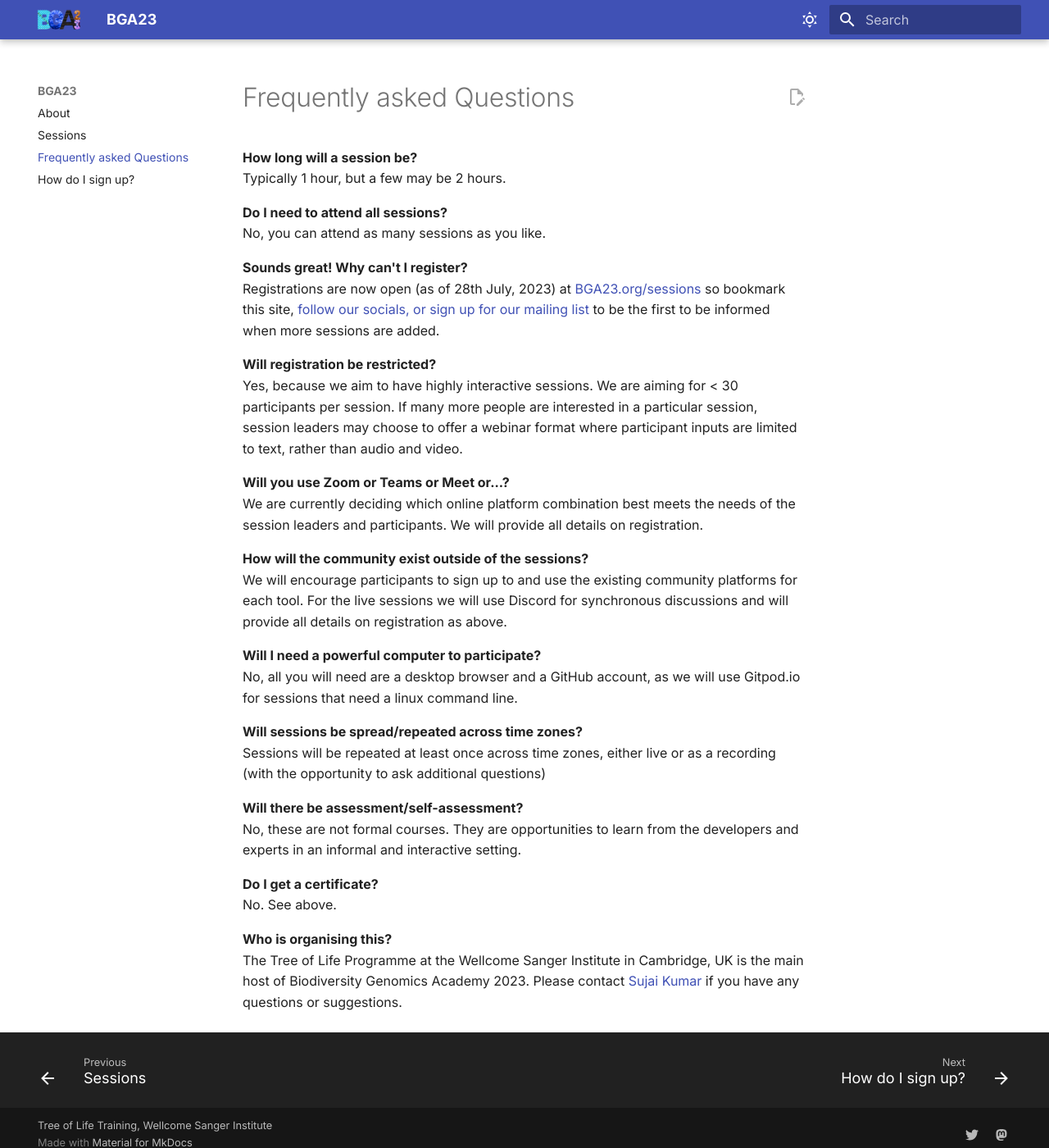
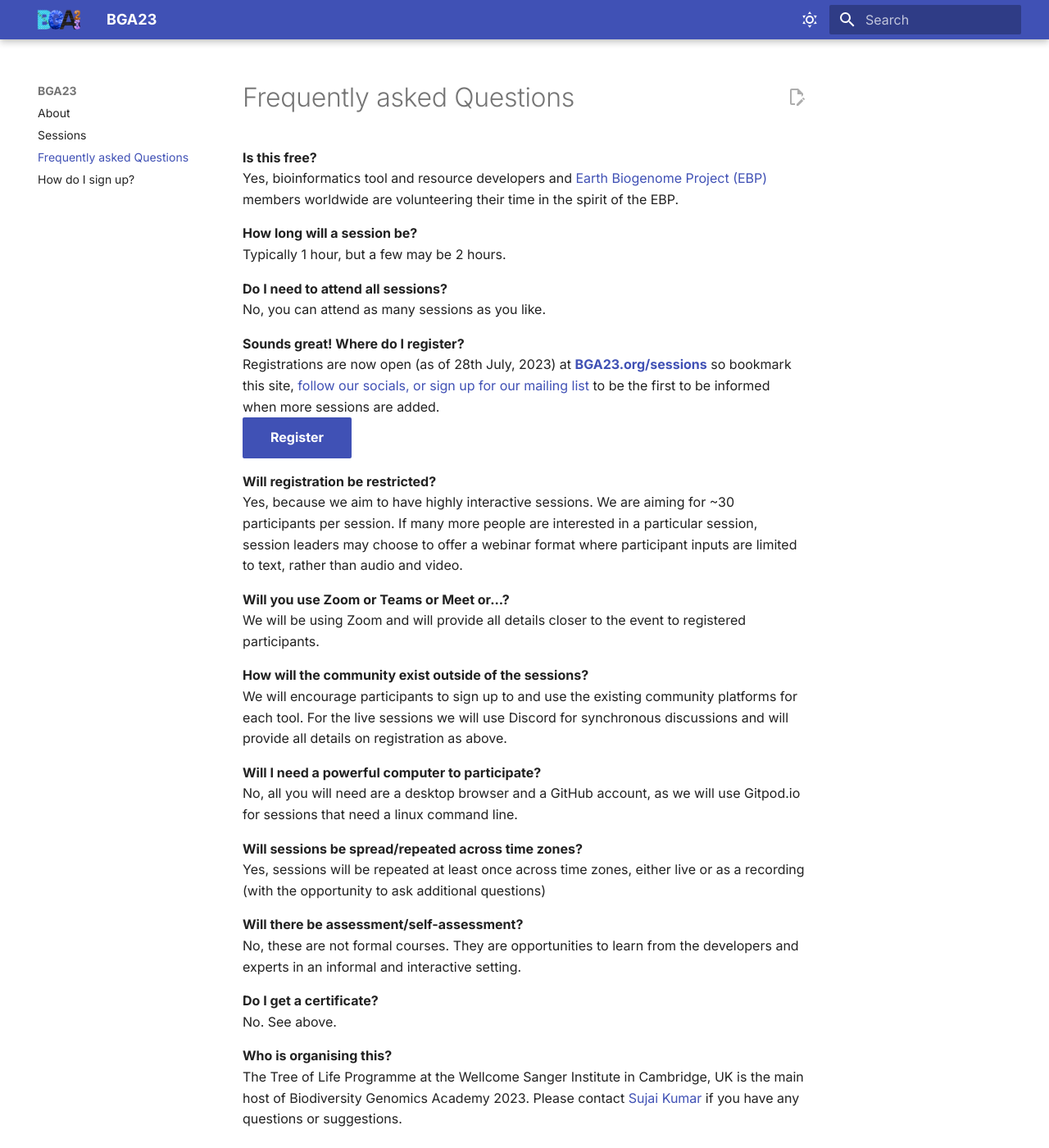
Before and after one commit to tol-training/tol-training.github.io, an MkDocs documentation site: the page built from docs/faq.md, in a window 1280 px wide and 1400 px high. Shown: the whole window at 82% size. Built offline with MkDocs 1.6.1 and Material for MkDocs 9.7.7, drawn with Linux system fonts in a browser that asks for light colours.

Commit message:
update faq

```diff
--- a/docs/faq.md
+++ b/docs/faq.md
@@ -2,6 +2,8 @@
 title: Frequently asked Questions
 description: Frequently Asked Questions
 ---
+**Is this free?**
+Yes, bioinformatics tool and resource developers and [Earth Biogenome Project (EBP)](https://earthbiogenome.org) members worldwide are volunteering their time in the spirit of the EBP.
 
 **How long will a session be?**
 Typically 1 hour, but a few may be 2 hours.
@@ -9,14 +11,15 @@ Typically 1 hour, but a few may be 2 hours.
 **Do I need to attend all sessions?**
 No, you can attend as many sessions as you like.
 
-**Sounds great! Why can't I register?**
-Registrations are now open (as of 28th July, 2023) at [BGA23.org/sessions](sessions.md) so bookmark this site, [follow our socials, or sign up for our mailing list](signup.md) to be the first to be informed when more sessions are added.
+**Sounds great! Where do I register?**
+Registrations are now open (as of 28th July, 2023) at **[BGA23.org/sessions](sessions.md)** so bookmark this site, [follow our socials, or sign up for our mailing list](signup.md) to be the first to be informed when more sessions are added.
+[Register](sessions.md){ .md-button .md-button--primary }
 
 **Will registration be restricted?**
-Yes, because we aim to have highly interactive sessions. We are aiming for < 30 participants per session. If many more people are interested in a particular session, session leaders may choose to offer a webinar format where participant inputs are limited to text, rather than audio and video.
+Yes, because we aim to have highly interactive sessions. We are aiming for ~30 participants per session. If many more people are interested in a particular session, session leaders may choose to offer a webinar format where participant inputs are limited to text, rather than audio and video.
 
 **Will you use Zoom or Teams or Meet or...?**
-We are currently deciding which online platform combination best meets the needs of the session leaders and participants. We will provide all details on registration.
+We will be using Zoom and will provide all details closer to the event to registered participants.
 
 **How will the community exist outside of the sessions?**
 We will encourage participants to sign up to and use the existing community platforms for each tool. For the live sessions we will use Discord for synchronous discussions and will provide all details on registration as above.
@@ -25,7 +28,7 @@ We will encourage participants to sign up to and use the existing community plat
 No, all you will need are a desktop browser and a GitHub account, as we will use Gitpod.io for sessions that need a linux command line.
 
 **Will sessions be spread/repeated across time zones?**
-Sessions will be repeated at least once across time zones, either live or as a recording (with the opportunity to ask additional questions)
+Yes, sessions will be repeated at least once across time zones, either live or as a recording (with the opportunity to ask additional questions)
 
 **Will there be assessment/self-assessment?**
 No, these are not formal courses. They are opportunities to learn from the developers and experts in an informal and interactive setting.
```
Also changed, not shown: docs/index.md (+3 -1 lines).
